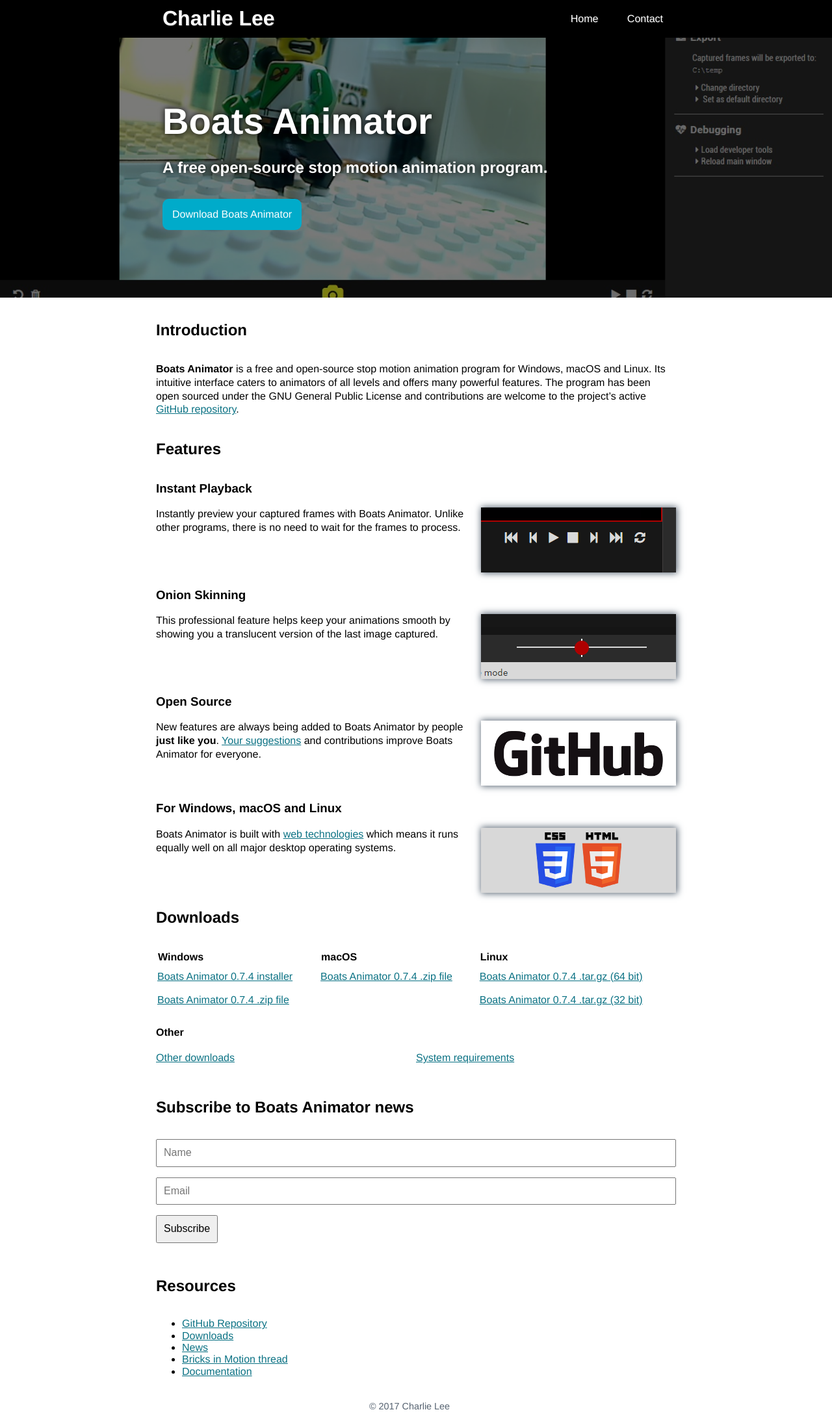
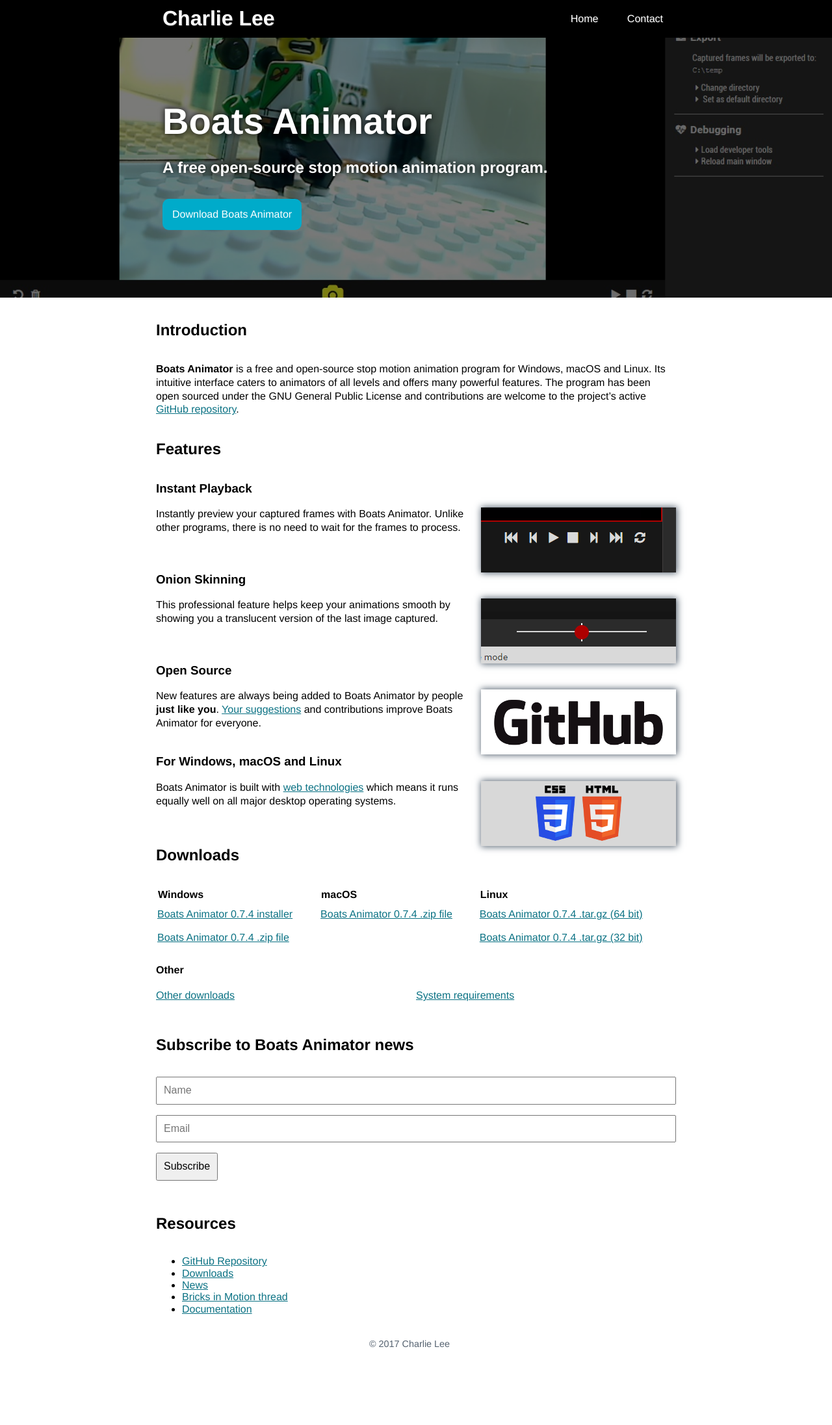
Before and after one commit to charlielee/charlielee.github.io, a Jekyll site: the page built from _projects/boats-animator.md, in a window 1280 px wide. Shown: the whole page at 65% size. Built offline with Jekyll 4.4.1, drawn with Linux system fonts in a browser that asks for light colours; after the commit the page ends 2097 px from its top, so only the background shows below that.

Commit message:
Fix article image margin

```diff
--- a/assets/main.css
+++ b/assets/main.css
@@ -135,7 +135,6 @@
 article img {
   box-shadow: 1px 0 10px 1px rgb(85,98,112);
   clear: both;
-  margin: 1.5em 0;
   width: 100%;
 }
 
@@ -422,7 +421,6 @@
      -------------------------------- */
 
   article img {
-    clear: both;
     float: right;
     margin-top: 0;
     max-width: 100%;
```
